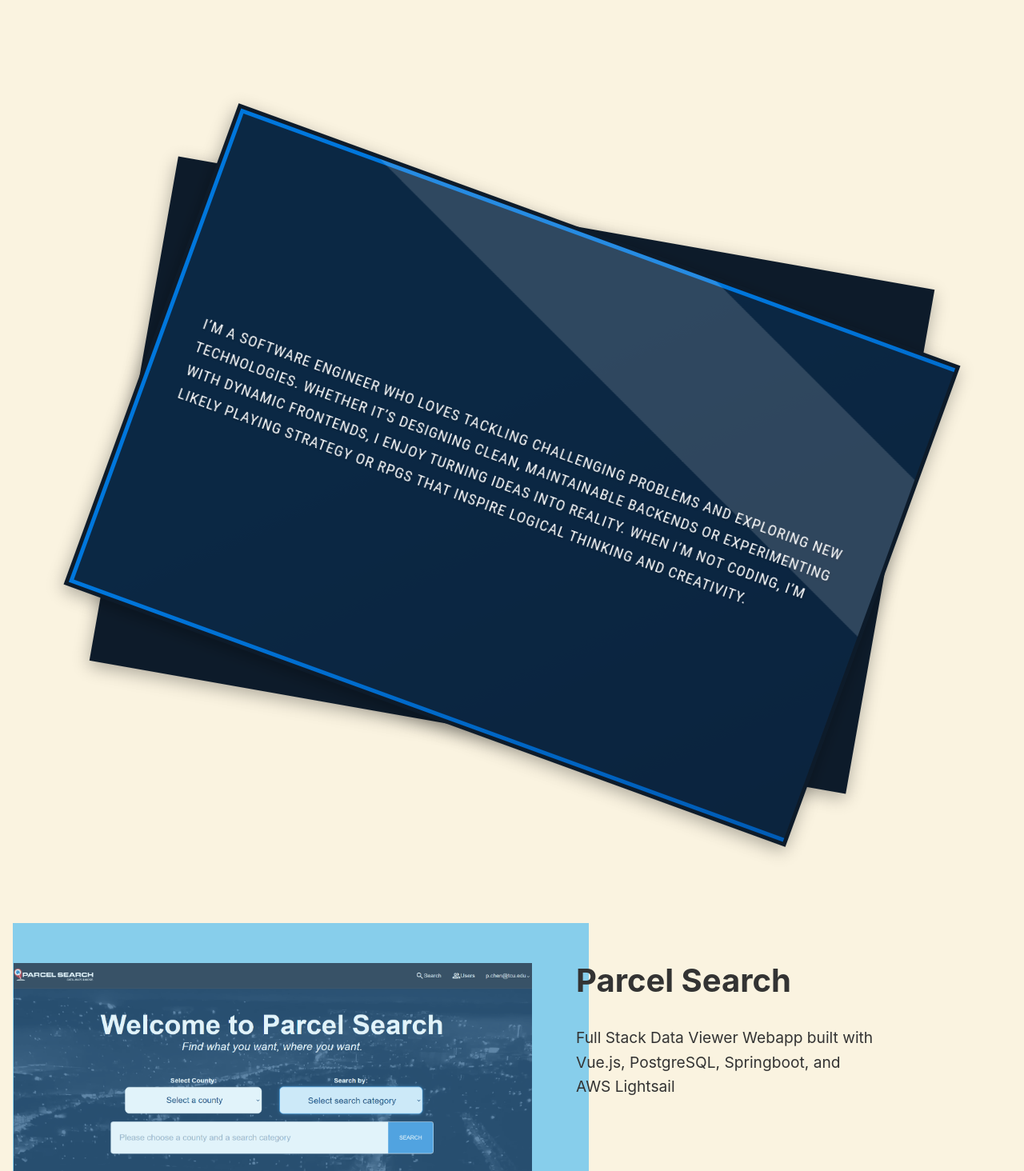
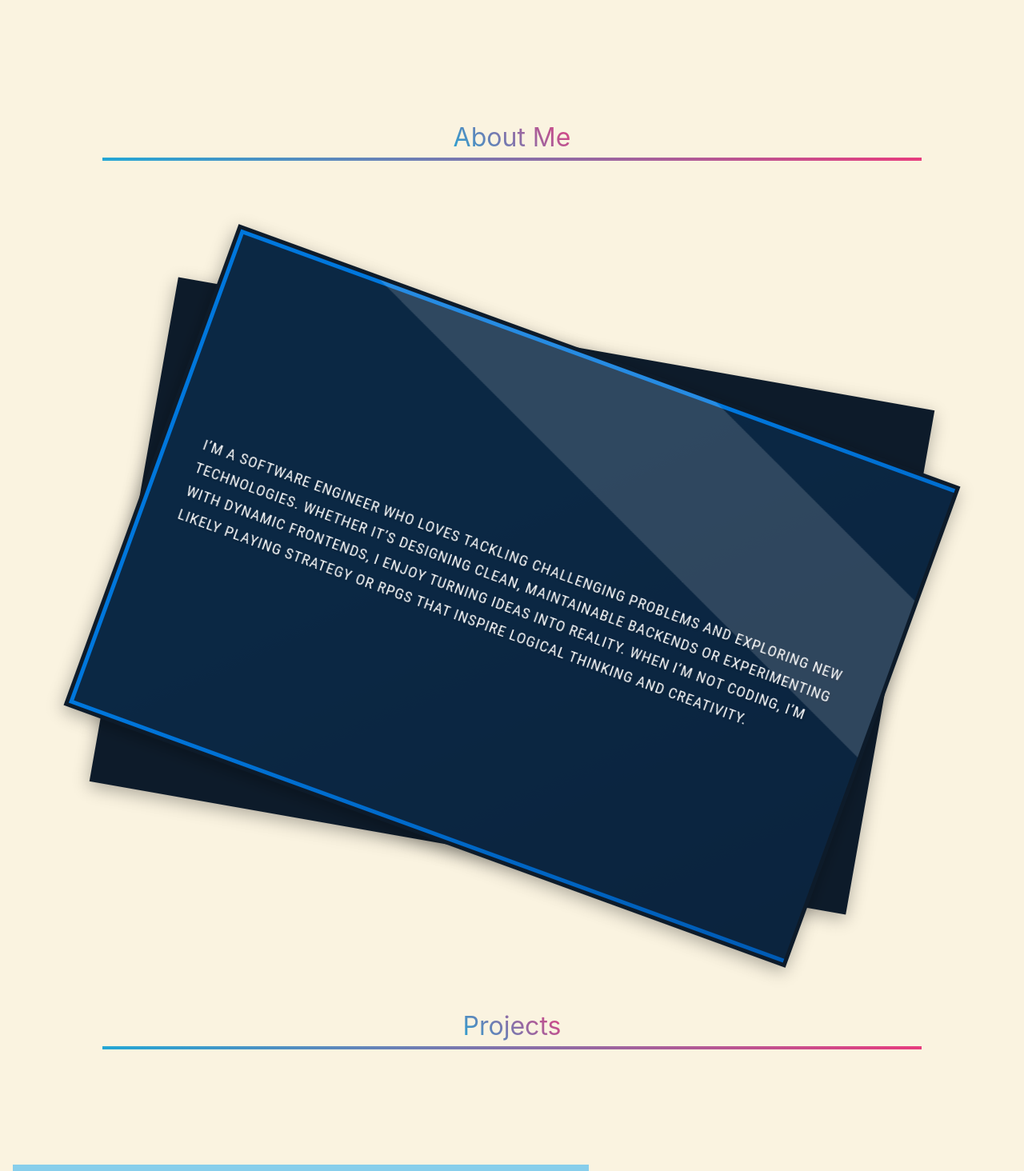
Before and after one commit to Choconaut/portfolio, a Vue app: page / in a window 1280 px wide. Shown: the part 806-2270 px from the top of the page at 80% size. Built offline with nearby package versions, Linux system fonts and the light colour scheme.

Commit message:
Implement headers

```diff
--- a/src/App.vue
+++ b/src/App.vue
@@ -34,9 +34,17 @@ onMounted(() => {
     </div>
   </div>
   <div id="about" class="about-me-container">
+    <div class="header">
+      <h2>About Me</h2>
+      <hr/>
+    </div>
     <AboutMeView />
   </div>
   <div id="projects" class="project-container">
+    <div class="header">
+      <h2>Projects</h2>
+      <hr/>
+    </div>
     <ProjectView/>
   </div>
   <div id="connect">
@@ -93,6 +101,35 @@ onMounted(() => {
   transition: top 0.3s;
 }
 
+.header {
+  display: flex;
+  flex-direction: column;
+  text-align: center;
+  align-items: center;
+  margin-bottom: 2rem;
+  padding: 2rem 0;
+  width: 100%;
+
+  @media(max-width: 768px) {
+    padding: 1rem 0;
+    margin-bottom: 1rem;
+  }
+
+  h2 {
+    background: linear-gradient(45deg, #23a6d5, #e73c7e);
+    -webkit-background-clip: text;
+    color: transparent;
+    font-size: clamp(1.5rem, 2.5vw, 3rem);
+  }
+
+  hr {
+    border: none;
+    height: 4px;
+    width: 80%;
+    background: linear-gradient(90deg, #23a6d5, #e73c7e);
+  }
+}
+
 .typing-container {
   position: absolute;
   width: 100%;
@@ -107,6 +144,7 @@ onMounted(() => {
   width: 100vw;
   display: flex;
   align-items: center;
+  flex-direction: column;
 }
 
 .project-container {
--- a/src/assets/base.css
+++ b/src/assets/base.css
@@ -7,6 +7,9 @@
 
   --light-box-shadow: 0 0 10px rgba(0, 0, 0, 0.1);
   --dark-box-shadow: 0 0 10px rgba(0, 0, 0, 0.5);
+
+  --color-header: #2A6F4A;
+  --color-hr: #D67FA3;
 
 }
 
--- a/src/components/Navbar.vue
+++ b/src/components/Navbar.vue
@@ -26,8 +26,8 @@ onMounted(() => {
 
     <div class="menu">
       <a href="#home">Home</a>
+      <a href="#about">About</a>
       <a href="#projects">Projects</a>
-      <a href="#about">About</a>
       <a href="#connect">Let's Connect</a>
     </div>
 
@@ -37,8 +37,8 @@ onMounted(() => {
 
     <div class="mobile-menu">
       <a href="#home" class="action">Home</a>
+      <a href="#about" class="action">About</a>
       <a href="#projects" class="action">Projects</a>
-      <a href="#about" class="action">About</a>
       <a href="#connect" class="action">Let's Connect</a>
       <button class="material-symbols-rounded btn action">close</button>
     </div>
--- a/src/views/AboutMeView.vue
+++ b/src/views/AboutMeView.vue
@@ -11,7 +11,7 @@ document.addEventListener("DOMContentLoaded", () => {
         }, index * 200); // 300ms between each card
       }
     });
-  }, { threshold: 0.4 });
+  }, { threshold: 0.2 });
 
   cards.forEach(card => observer.observe(card));
 });
@@ -35,12 +35,16 @@ document.addEventListener("DOMContentLoaded", () => {
 .about-me-container {
   height: 120vh;
   display: flex;
+  flex-direction: column;
   background: var(--color-background);
   justify-content: center;
   align-items: center;
+  @media(min-width: 560px) and (max-width: 1200px) {
+    height: 90vh;
+  }
 
   @media(max-width: 560px) {
-    height: 80vh;
+    height: 60vh;
   }
 }
 
--- a/src/views/HomeView.vue
+++ b/src/views/HomeView.vue
@@ -18,7 +18,7 @@ function typeNow() {
   const loopTyping = () => {
     if (letters.length > 0) {
       text.value += letters.shift()
-      timer = setTimeout(loopTyping, 200)
+      timer = setTimeout(loopTyping, 175)
     } else {
       // Wait for 2 seconds for readability
       timer = setTimeout(deleteNow, 2000)
--- a/src/views/ProjectView.vue
+++ b/src/views/ProjectView.vue
@@ -34,7 +34,7 @@ document.addEventListener('DOMContentLoaded', () => {
       <div class="project-description">
         <h3>Parcel Search</h3>
         <p>Full Stack Data Viewer Webapp built with Vue.js,
-        PostgreSQL, Springboot, and AWS Lightsail</p>
+        PostgreSQL, Springboot hosted on AWS Lightsail</p>
       </div>
     </div>
 
```
